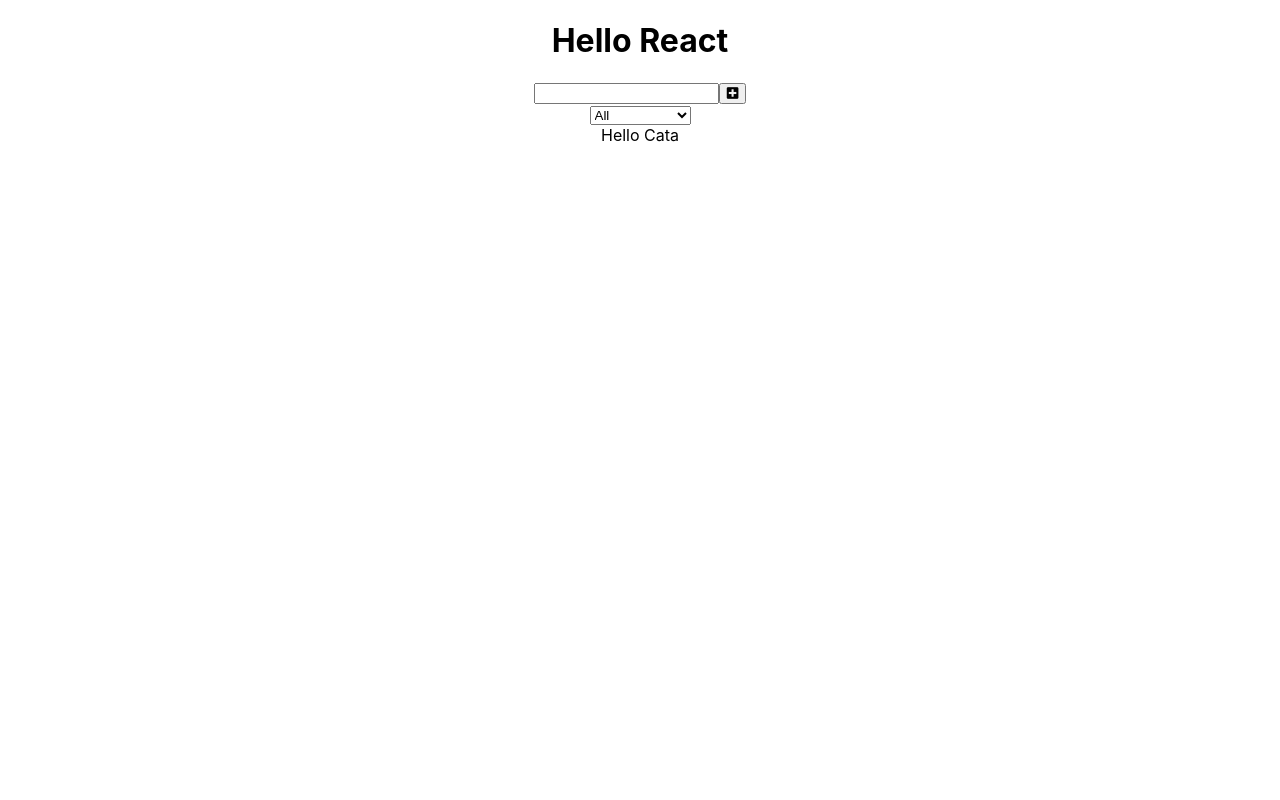
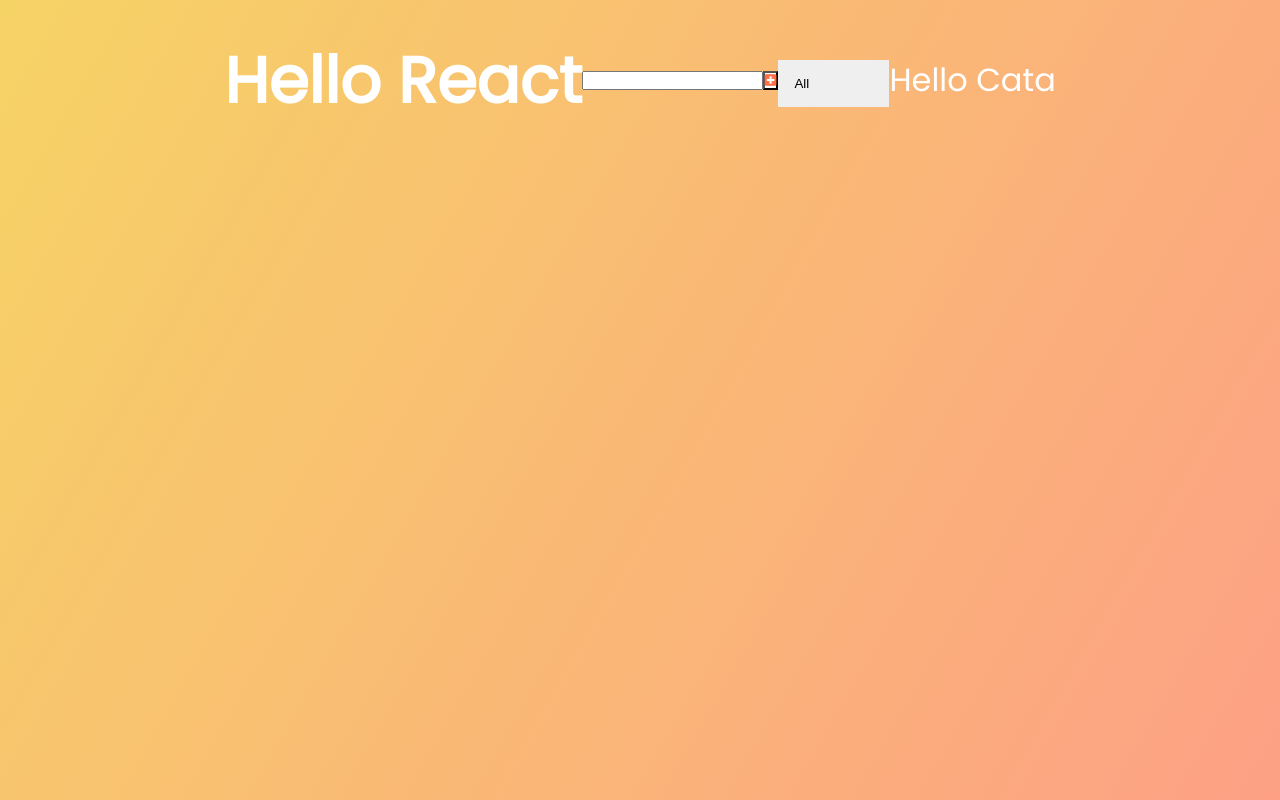
Before and after one commit to catakeat/dev_ed_todo_application, a React (Create React App) app: page / in a window 1280 px wide. Built offline with nearby package versions, Linux system fonts and the light colour scheme.

Commit message:
--- Auto-Git Commit ---

```diff
--- a/src/App.css
+++ b/src/App.css
@@ -1,38 +1,97 @@
-.App {
-  text-align: center;
+* {
+  margin: 0;
+  padding: 0;
+  box-sizing: border-box;
+}
+body {
+  background-image: linear-gradient(120deg, #f6d365 0%, #fda085 100%);
+  color: white;
+  font-family: "Poppins", sans-serif;
+  min-height: 100vh;
+}
+header {
+  font-size: 2rem;
 }
 
-.App-logo {
-  height: 40vmin;
-  pointer-events: none;
+header,
+form {
+  min-height: 20vh;
+  display: flex;
+  justify-content: center;
+  align-items: center;
+}
+form button {
+  color: #ff6f47;
+  background: #f7fffe;
+  cursor: pointer;
+  transition: all 0.3s ease;
+}
+form button:hover {
+  background: #ff6f47;
+  color: white;
+}
+.todo-container {
+  display: flex;
+  justify-content: center;
+  align-items: center;
+}
+.todo-list {
+  min-width: 30%;
+  list-style: none;
+}
+.todo{
+  margin: 0.5 rem;
+  background: white;
+  font-size : 1.5 rem;
+  color: black;
+  display:flex;
+  justify-content :space-between;
+  align-items :center;
+  transition :all 1s ease;
+  }
+  .filter-todo{
+    padding:1rem;
+}
+.todo li {
+  flex:1;
+}
+.trash-btn, .complete-btn{
+
+  background: #ff6f47;
+  color: white;
+  border: none;
+  padding: 1rem;
+  cursor: pointer;
+  font-size: 1rem;
+}
+.complete-btn{
+  background :rgb(11,212,162)
+}
+.todo-item{
+  padding :0rem 0.5rem;
+}
+.fa-trash,fa-check{
+  pointer-events:none;
 }
 
-@media (prefers-reduced-motion: no-preference) {
-  .App-logo {
-    animation: App-logo-spin infinite 20s linear;
-  }
+.fall {
+  transform: translateY(10rem) rotateZ(20deg);
+  opacity: 0;
 }
 
-.App-header {
-  background-color: #282c34;
-  min-height: 100vh;
-  display: flex;
-  flex-direction: column;
-  align-items: center;
-  justify-content: center;
-  font-size: calc(10px + 2vmin);
-  color: white;
+.completed {
+  text-decoration: line-through;
+  opacity: 0.5;
 }
 
-.App-link {
-  color: #61dafb;
+/*CUSTOM SELECTOR */
+select {
+  -webkit-appearance: none;
+  -moz-appearance: none;
+  -ms-appearance: none;
+  appearance: none;
+  outline: 0;
+  box-shadow: none;
+  border: 0 !important;
+  background-image: none;
 }
-
-@keyframes App-logo-spin {
-  from {
-    transform: rotate(0deg);
-  }
-  to {
-    transform: rotate(360deg);
-  }
-}
```
Also changed, not shown: .autogit/logs/log-23-11-2021-16-50-21.txt (added).
